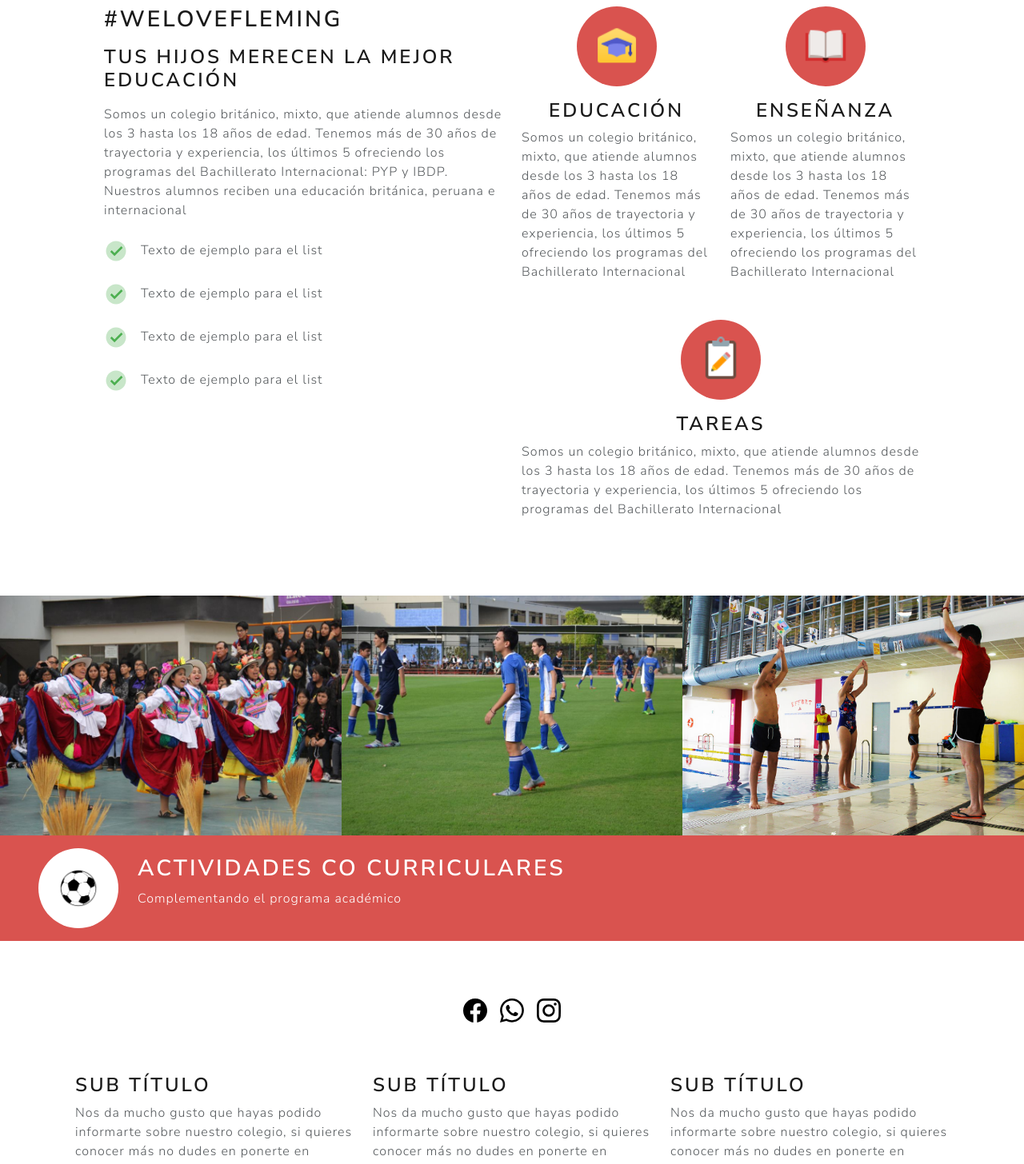
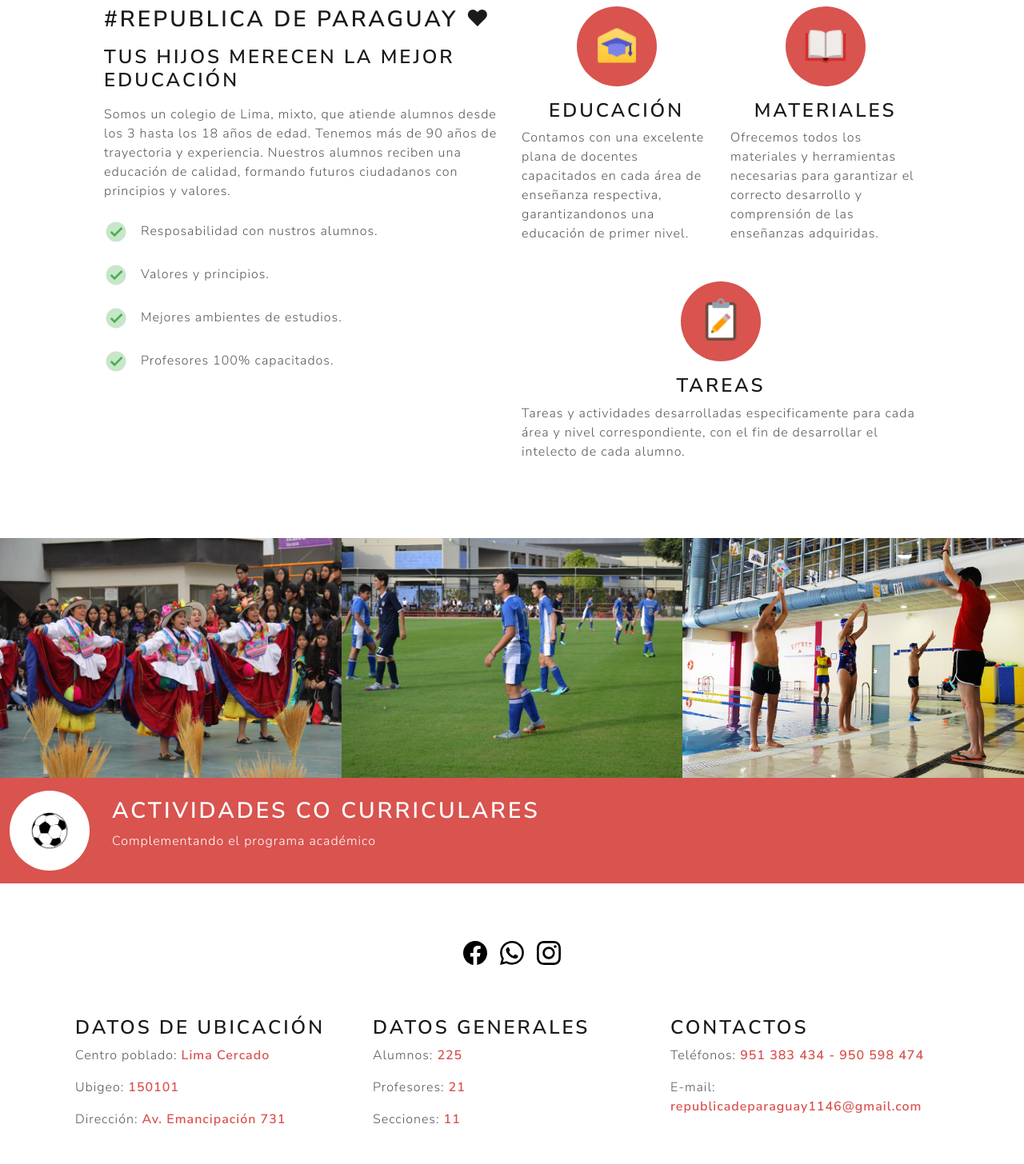
Before and after one commit to DavTV/Colegio-Paraguay, a Next.js app: page / in a window 1280 px wide. Shown: the part 820-2276 px from the top of the page at 80% size. Built offline with nearby package versions, Linux system fonts and the light colour scheme.

Commit message:
Actualización de información

```diff
--- a/src/pages/components/Footer.js
+++ b/src/pages/components/Footer.js
@@ -11,16 +11,21 @@ const Footer = () => {
             </div>
             <hr/>
         <div className="col-6 col-md-4">
-            <h3>Sub Título</h3>
-            <p>Nos da mucho gusto que hayas podido informarte sobre nuestro colegio, si quieres conocer más no dudes en ponerte en contacto con nosotros.</p>
+            <h3>Datos de ubicación</h3>
+            <p>Centro poblado: <strong className = "text-danger fw-bold">Lima Cercado </strong> </p>
+            <p>Ubigeo: <strong className = "text-danger fw-bold">150101</strong></p>
+            <p>Dirección: <strong className = "text-danger fw-bold">Av. Emancipación 731</strong></p>
         </div>
         <div className="col-6 col-md-4">
-            <h3>Sub Título</h3>
-            <p>Nos da mucho gusto que hayas podido informarte sobre nuestro colegio, si quieres conocer más no dudes en ponerte en contacto con nosotros.</p>
+            <h3>Datos Generales</h3>
+            <p>Alumnos: <strong className = "text-danger fw-bold">225 </strong> </p>
+            <p>Profesores: <strong className = "text-danger fw-bold">21 </strong> </p>
+            <p>Secciones: <strong className = "text-danger fw-bold">11 </strong> </p>
         </div>
         <div className="col-12 col-md-4 ">
-            <h3>Sub Título</h3>
-            <p>Nos da mucho gusto que hayas podido informarte sobre nuestro colegio, si quieres conocer más no dudes en ponerte en contacto con nosotros.</p>
+            <h3>Contactos</h3>
+            <p>Teléfonos: <strong className = "text-danger fw-bold"> 951 383 434 - 950 598 474 </strong></p>
+            <p>E-mail:<strong className = "text-danger fw-bold"> republicadeparaguay1146@gmail.com </strong> </p>
         </div>
 
 
--- a/src/pages/components/Header.js
+++ b/src/pages/components/Header.js
@@ -23,6 +23,12 @@ const Header = () => {
                             <li class="nav-item">
                                 <Link className="nav-link" href="/news">Noticias</Link>
                             </li>
+                            <li class="nav-item">
+                                <Link className="nav-link" href="/services">Servicios</Link>
+                            </li>
+                            <li class="nav-item">
+                                <Link className="nav-link" href="/contact">Contáctanos</Link>
+                            </li>
                             <li class="nav-item dropdown">
                                 <a class="nav-link dropdown-toggle" data-bs-toggle="dropdown" href="#" role="button" aria-haspopup="true" aria-expanded="false">Talleres</a>
                                 <div class="dropdown-menu bg-secondary">
--- a/src/pages/index.js
+++ b/src/pages/index.js
@@ -12,10 +12,10 @@ export default function Home() {
   return (
     <>
       <Head>
-        <title>Create Next App</title>
+        <title>Colegio Republica de Paraguay</title>
         <meta name="description" content="Generated by create next app" />
         <meta name="viewport" content="width=device-width, initial-scale=1" />
-        <link rel="icon" href="/favicon.ico" />
+        <link rel="icon" href="/colegioLogo.jpeg" />
       </Head>
       <main className="container-fliud overflow-hidden">
         <div className='py-3 bg-danger'></div>
@@ -40,21 +40,21 @@ export default function Home() {
         </div>
         <div className='row p-5  text-start container mx-auto'>
             <div className='col-12 col-md-6'>
-                <h2 className='my-3'>#WELOVEFLEMING</h2>
+                <h2 className='my-3'>#REPUBLICA DE PARAGUAY ❤</h2>
                 <h3 className='my-3'>TUS HIJOS MERECEN LA MEJOR EDUCACIÓN</h3>
-                <p className='my-3'>Somos un colegio británico, mixto, que atiende alumnos desde los 3 hasta los 18 años de edad. Tenemos más de 30 años de trayectoria y experiencia, los últimos 5 ofreciendo los programas del Bachillerato Internacional: PYP y IBDP. Nuestros alumnos reciben una educación británica, peruana e internacional</p>
+                <p className='my-3'>Somos un colegio de Lima, mixto, que atiende alumnos desde los 3 hasta los 18 años de edad. Tenemos más de 90 años de trayectoria y experiencia. Nuestros alumnos reciben una educación de calidad, formando futuros ciudadanos con principios y valores.</p>
                 <ul className='p-0'>
-                  <li className='list-group-item p-0 my-4 ' ><Image  src="/check.svg"  className='me-3' alt="check" width={30} height={30} />Texto de ejemplo para el list</li>
-                  <li className='list-group-item p-0 my-4 '><Image  src="/check.svg"  className='me-3' alt="check" width={30} height={30} />Texto de ejemplo para el list</li>
-                  <li className='list-group-item p-0 my-4 '><Image  src="/check.svg"  className='me-3' alt="check" width={30} height={30} />Texto de ejemplo para el list</li>
-                  <li className='list-group-item p-0 my-4 '><Image  src="/check.svg"  className='me-3' alt="check" width={30} height={30} />Texto de ejemplo para el list</li>
+                  <li className='list-group-item p-0 my-4 ' ><Image  src="/check.svg"  className='me-3' alt="check" width={30} height={30} />Resposabilidad con nustros alumnos.</li>
+                  <li className='list-group-item p-0 my-4 '><Image  src="/check.svg"  className='me-3' alt="check" width={30} height={30} />Valores y principios.</li>
+                  <li className='list-group-item p-0 my-4 '><Image  src="/check.svg"  className='me-3' alt="check" width={30} height={30} />Mejores ambientes de estudios.</li>
+                  <li className='list-group-item p-0 my-4 '><Image  src="/check.svg"  className='me-3' alt="check" width={30} height={30} />Profesores 100% capacitados.</li>
                 </ul>
             </div>
             <div className='col-12 col-md-6'>
               <div className='row'>
-                  <Card image="/centro-de-estudiantes.png" titulo="Educación" text="Somos un colegio británico, mixto, que atiende alumnos desde los 3 hasta los 18 años de edad. Tenemos más de 30 años de trayectoria y experiencia, los últimos 5 ofreciendo los programas del Bachillerato Internacional" column="6" />
-                  <Card image="/libro-abierto.png" titulo="Enseñanza" text="Somos un colegio británico, mixto, que atiende alumnos desde los 3 hasta los 18 años de edad. Tenemos más de 30 años de trayectoria y experiencia, los últimos 5 ofreciendo los programas del Bachillerato Internacional" column="6" />
-                  <Card image="/tarea.png" titulo="Tareas"text="Somos un colegio británico, mixto, que atiende alumnos desde los 3 hasta los 18 años de edad. Tenemos más de 30 años de trayectoria y experiencia, los últimos 5 ofreciendo los programas del Bachillerato Internacional" />
+                  <Card image="/centro-de-estudiantes.png" titulo="Educación" text="Contamos con una excelente plana de docentes capacitados en cada área de enseñanza respectiva, garantizandonos una educación de primer nivel." column="6" />
+                  <Card image="/libro-abierto.png" titulo="Materiales" text="Ofrecemos todos los materiales y herramientas necesarias para garantizar el correcto desarrollo y comprensión de las enseñanzas adquiridas." column="6" />
+                  <Card image="/tarea.png" titulo="Tareas"text="Tareas y actividades desarrolladas especificamente para cada área y nivel correspondiente, con el fin de desarrollar el intelecto de cada alumno." />
 
               </div>
             </div>
@@ -68,8 +68,8 @@ export default function Home() {
                 <CardTaller image="/imagen3.jpg" name="Natación" ruta="/taller/swimming" />
               </div>
             </div>
-        <div className='py-3 bg-danger p-5 d-flex align-items-center'>
-          <div className='rounded-circle border  taller-balon bg-secondary d-flex justify-content-center align-items-center max-circle'>
+        <div className='py-3 bg-danger  d-flex align-items-center p-2'>
+          <div className='mx-1 rounded-circle border  taller-balon bg-secondary d-flex justify-content-center align-items-center max-circle'>
             <Image className="social" src="/balon.png" width={50} height={50} alt="Talleres de colegio"/>
           </div>
           <div className='mx-4 text-white'>
--- a/src/styles/globals.css
+++ b/src/styles/globals.css
@@ -93,16 +93,18 @@
   text-decoration: none;
   transition: all 0.2s;
 }
-.max-circle{
+/* .max-circle{
   min-width: 100px;
   min-height: 60px;
-}
+} */
 .social:hover{
   /* animation: zoom 3s alternate infinite; */
   /* border: #D9534F 1px solid; */
   /* transform: rotateX(90deg) !important; */
   transition: all 1s ease-in-out;
   transform: rotate(360deg);
+  /* color:#D9534F !important; */
+  cursor:pointer;
 }
 
 /* .containerCarNew{
```
